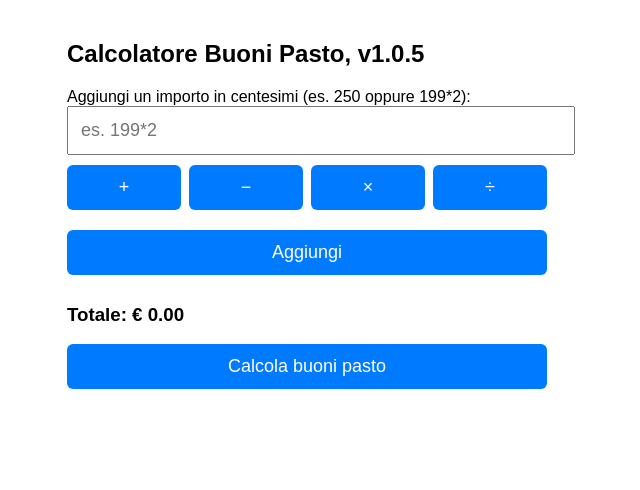
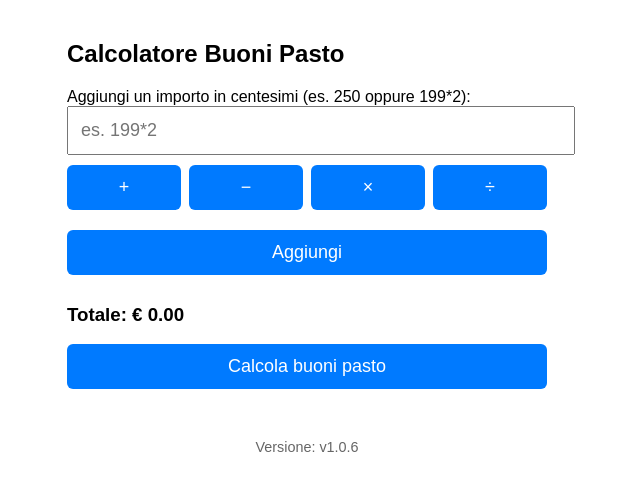
Before and after one commit to Fabio-Costagliola/buoni-pasto, a plain HTML site: page index.html in a window 1280 px wide. Shown: the whole page, without its empty margins (333-973 px from the left). Drawn offline with Linux system fonts and the light colour scheme.

Commit message:
Update index.html

```diff
--- a/index.html
+++ b/index.html
@@ -53,7 +53,7 @@
 
 <body>
 
-<h2>Calcolatore Buoni Pasto, v1.0.5</h2>
+<h2>Calcolatore Buoni Pasto</h2>
 
 <!-- Inserimento importo in centesimi (supporta espressioni: es. 199*2) -->
 <label>Aggiungi un importo in centesimi (es. 250 oppure 199*2):</label>
@@ -269,6 +269,34 @@ if ('serviceWorker' in navigator) {
   });
 }
 </script>
+<footer style="margin-top:40px; text-align:center; opacity:0.6; font-size:0.9em;">
+    Versione: <span id="versione">caricamento...</span>
+</footer>
+
+<script>
+// === Mostra la versione del service worker nel footer ===
+async function mostraVersioneSW() {
+    try {
+        // Forza un fetch senza cache
+        const resp = await fetch("service-worker.js?nocache=" + Date.now());
+        const testo = await resp.text();
+
+        // Cerca la stringa VERSION = "qualcosa"
+        const match = testo.match(/VERSION\s*=\s*["']([^"']+)["']/);
+
+        if (match && match[1]) {
+            document.getElementById("versione").textContent = match[1];
+        } else {
+            document.getElementById("versione").textContent = "n/d";
+        }
+
+    } catch (e) {
+        document.getElementById("versione").textContent = "errore";
+    }
+}
+
+mostraVersioneSW();
+</script>
 
 </body>
 
```
